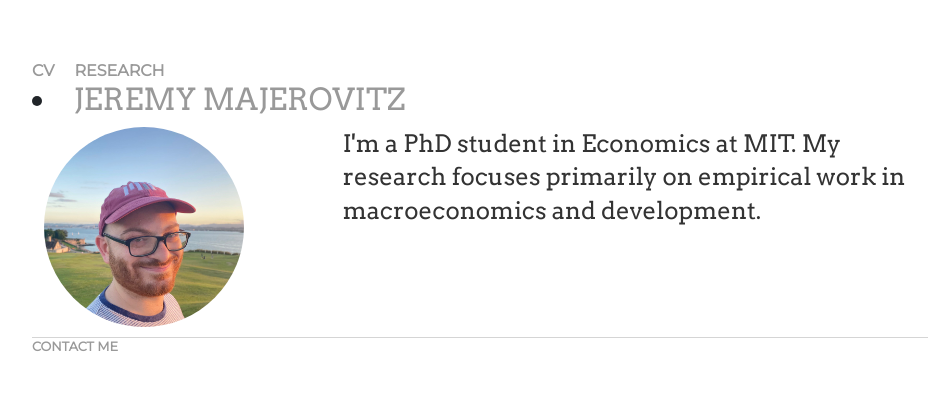
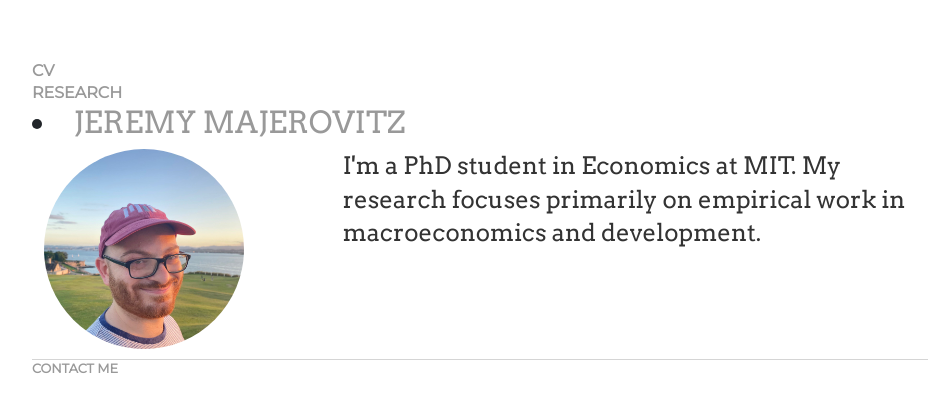
Before and after one commit to jmajic/jmajic.github.io, a Jekyll site: the page built from index.html, in a window 1280 px wide. Shown: the top 412 px of the page, without its empty margins (160-1096 px from the left). Built offline with Jekyll 4.4.1, drawn with Linux system fonts in a browser that asks for light colours.

Commit message:
Update default.html

```diff
--- a/_layouts/default.html
+++ b/_layouts/default.html
@@ -11,7 +11,7 @@
 
 		<body>
 			<nav>
-	    		<ul class ="nav nav-pills pull-right">
+	    		<ul class ="nav navbar-nav ml-auto">
 	        		<li><a href="/cv/Majerovitz_CV_April_2019.pdf">CV</a></li>
 	        		<li><a href="/research">RESEARCH</a></li>
 	    		</ul>
```
